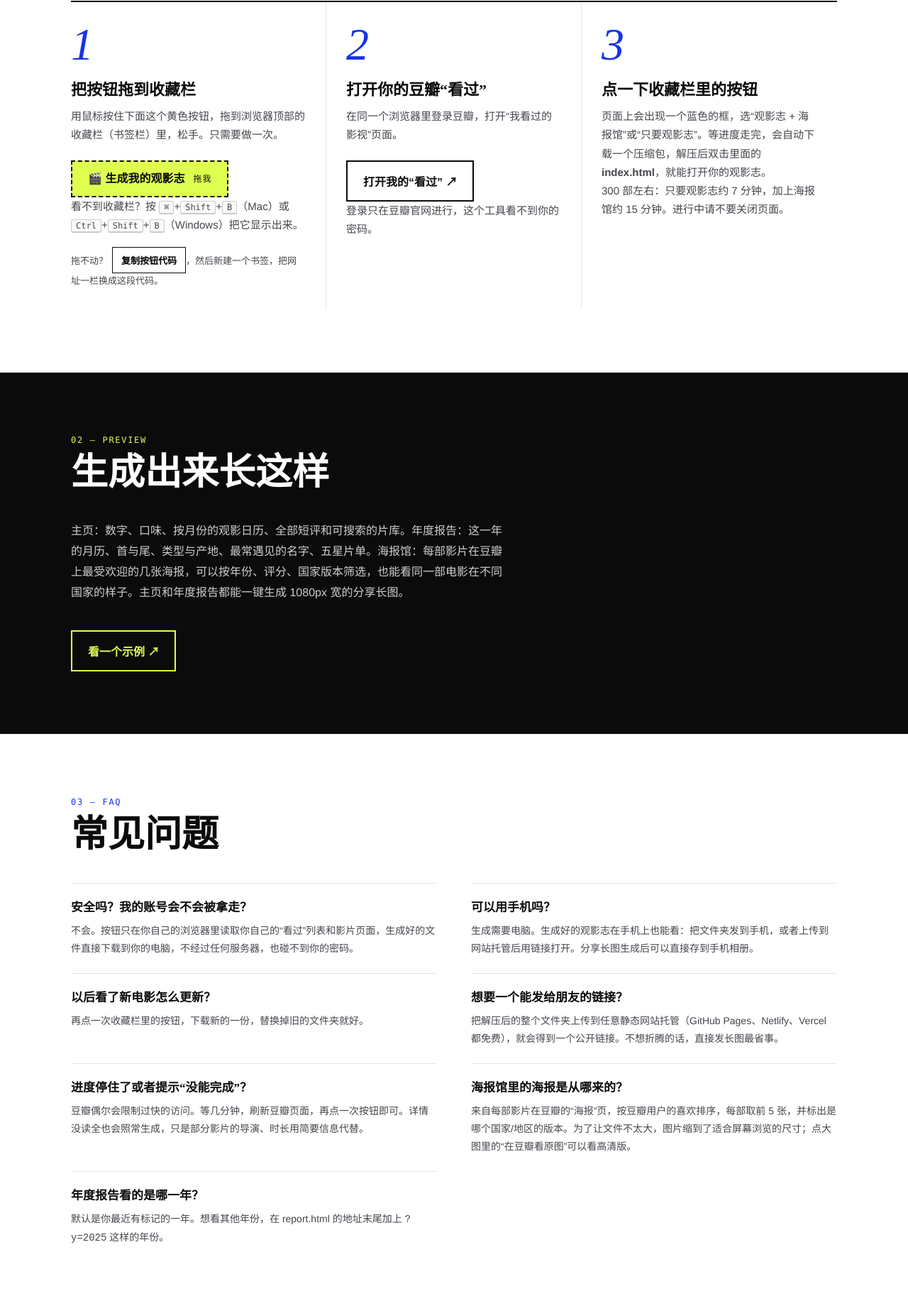
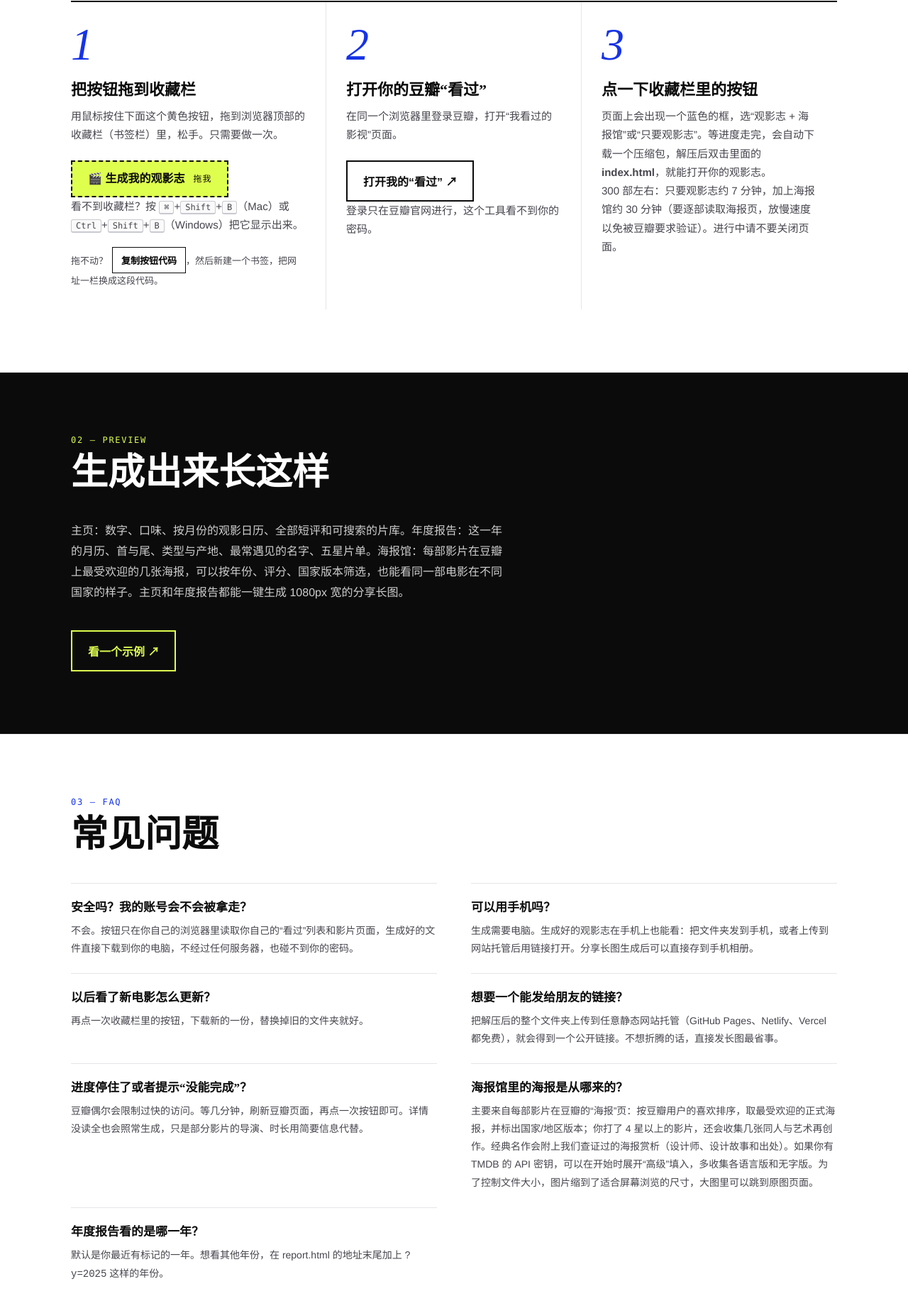
Before and after one commit to JoniLIN0210/film-journal-kit, a plain HTML site: page index.html in a window 1280 px wide. Shown: the part 917-2750 px from the top of the page at 71% size. Drawn offline with Linux system fonts and the light colour scheme.

Commit message:
海报馆：缩小图片体积，更新用时说明和常见问题
Co-Authored-By: Claude Opus 5.5 <noreply@anthropic.com>

```diff
--- a/index.html
+++ b/index.html
@@ -95,7 +95,7 @@
         <div class="n">3</div>
         <h3>点一下收藏栏里的按钮</h3>
         <p>页面上会出现一个蓝色的框，选“观影志 + 海报馆”或“只要观影志”。等进度走完，会自动下载一个压缩包，解压后双击里面的 <b>index.html</b>，就能打开你的观影志。</p>
-        <p class="hint">300 部左右：只要观影志约 7 分钟，加上海报馆约 15 分钟。进行中请不要关闭页面。</p>
+        <p class="hint">300 部左右：只要观影志约 7 分钟，加上海报馆约 30 分钟（要逐部读取海报页，放慢速度以免被豆瓣要求验证）。进行中请不要关闭页面。</p>
       </div>
     </div>
   </div>
@@ -120,7 +120,7 @@
       <div><h4>以后看了新电影怎么更新？</h4><p>再点一次收藏栏里的按钮，下载新的一份，替换掉旧的文件夹就好。</p></div>
       <div><h4>想要一个能发给朋友的链接？</h4><p>把解压后的整个文件夹上传到任意静态网站托管（GitHub Pages、Netlify、Vercel 都免费），就会得到一个公开链接。不想折腾的话，直接发长图最省事。</p></div>
       <div><h4>进度停住了或者提示“没能完成”？</h4><p>豆瓣偶尔会限制过快的访问。等几分钟，刷新豆瓣页面，再点一次按钮即可。详情没读全也会照常生成，只是部分影片的导演、时长用简要信息代替。</p></div>
-      <div><h4>海报馆里的海报是从哪来的？</h4><p>来自每部影片在豆瓣的“海报”页，按豆瓣用户的喜欢排序，每部取前 5 张，并标出是哪个国家/地区的版本。为了让文件不太大，图片缩到了适合屏幕浏览的尺寸；点大图里的“在豆瓣看原图”可以看高清版。</p></div>
+      <div><h4>海报馆里的海报是从哪来的？</h4><p>主要来自每部影片在豆瓣的“海报”页：按豆瓣用户的喜欢排序，取最受欢迎的正式海报，并标出国家/地区版本；你打了 4 星以上的影片，还会收集几张同人与艺术再创作。经典名作会附上我们查证过的海报赏析（设计师、设计故事和出处）。如果你有 TMDB 的 API 密钥，可以在开始时展开“高级”填入，多收集各语言版和无字版。为了控制文件大小，图片缩到了适合屏幕浏览的尺寸，大图里可以跳到原图页面。</p></div>
       <div><h4>年度报告看的是哪一年？</h4><p>默认是你最近有标记的一年。想看其他年份，在 report.html 的地址末尾加上 <code>?y=2025</code> 这样的年份。</p></div>
     </div>
   </div>
```
Also changed, not shown: grab.js (+4 -4 lines).
